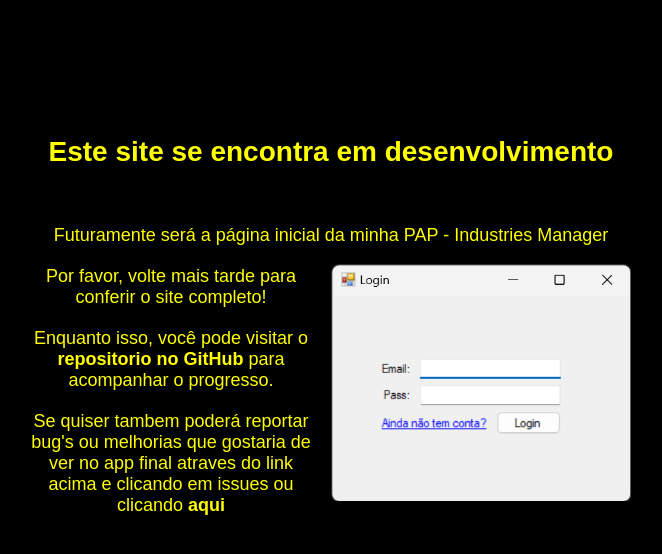
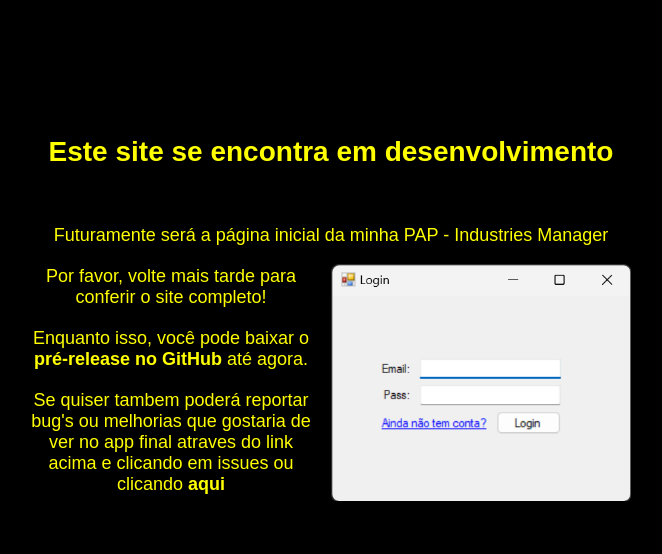
Before and after one commit to Dani12600000/Industries-Manager-website, a plain HTML site: page index.html in a window 1280 px wide. Shown: the whole page, without its empty margins (401-1063 px from the left). Drawn offline with Linux system fonts and the light colour scheme.

Commit message:
Update index.html

```diff
--- a/index.html
+++ b/index.html
@@ -52,7 +52,7 @@
         <p>Futuramente será a página inicial da minha PAP - Industries Manager</p>
         <img src="PAP.png" alt="Imagem da PAP">
         <p>Por favor, volte mais tarde para conferir o site completo!</p>
-        <p>Enquanto isso, você pode visitar o <a href="https://github.com/Dani12600000/Industries-Manager/tree/Until-now">repositorio no GitHub</a> para acompanhar o progresso.</p>
+        <p>Enquanto isso, você pode baixar o <a href="https://github.com/Dani12600000/Industries-Manager/releases/tag/Until-now">pré-release no GitHub</a> até agora.</p>
         <p>Se quiser tambem poderá reportar bug's ou melhorias que gostaria de ver no app final atraves do link acima e clicando em issues ou clicando <a href="https://github.com/Dani12600000/Industries-Manager/issues">aqui</a></p>
     </div>
 </body>
```
